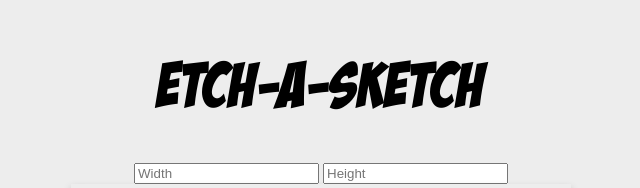
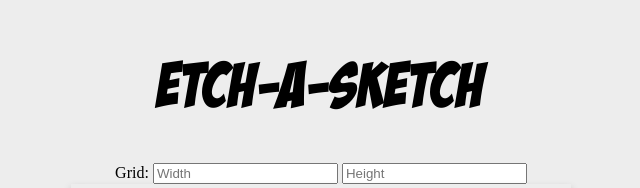
Before and after one commit to ytx-26/etch-a-sketch, a plain HTML site: page Files/index.html in a window 1280 px wide. Shown: the top 188 px of the page, without its empty margins (319-959 px from the left). Drawn offline with Linux system fonts and the light colour scheme.

Commit message:
Adding a paragraph tag to help hint to input type

```diff
--- a/Files/index.html
+++ b/Files/index.html
@@ -16,6 +16,7 @@
     <!--Input Box-->
     <div class="settingspanel">
       <div class="Resolution">
+        <p1 class = "Grid">Grid:</p1>
         <input type="text" placeholder="Width">
         <input type="text" placeholder="Height">
       </div>
```
